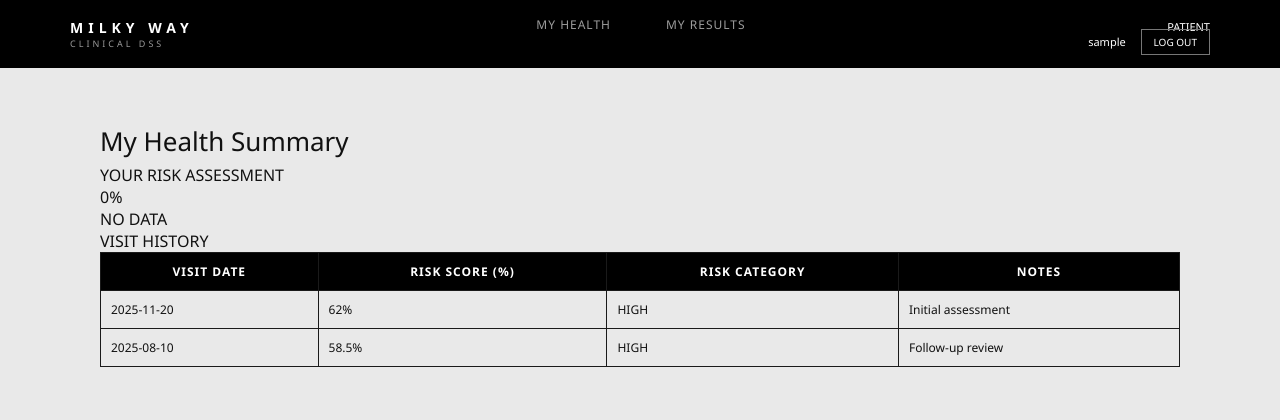
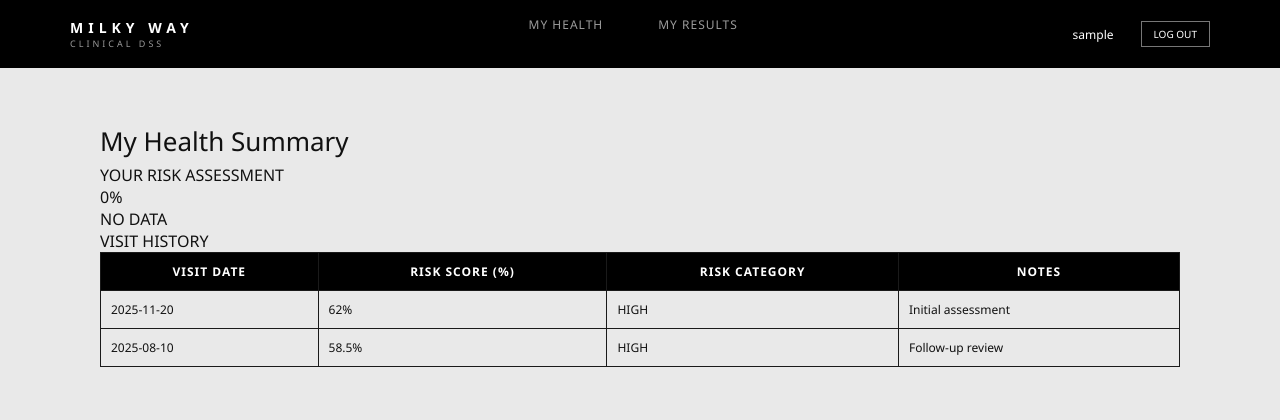
Before and after one commit to Dzoixy/milky-way-new-blood, a FastAPI app: page /patient/dashboard in a window 1280 px wide. Shown: the top 420 px of the page. Run offline with FastAPI, Linux system fonts and the light colour scheme; the visitor is signed in with stand-in values (Sample User, id 1); parts of the project's set-up code (start-up, migrations or seed data) failed here and were passed over.

Commit message:
fix base

```diff
--- a/app/static/css/base.css
+++ b/app/static/css/base.css
@@ -89,3 +89,19 @@ body{
   display:flex;
   justify-content:space-between;
 }
+
+.user{
+  display:flex;
+  align-items:center;
+  gap:15px;
+  font-size:12px;
+  color:#fff;
+}
+
+.logout{
+  border:1px solid #777;
+  padding:5px 12px;
+  font-size:10px;
+  text-decoration:none;
+  color:#fff;
+}
--- a/app/templates/base.html
+++ b/app/templates/base.html
@@ -55,13 +55,8 @@
     </nav>
 
     <div class="user">
-        {% if role == "clinician" %}
-            CLINICIAN<br>
-        {% elif role == "patient" %}
-            PATIENT<br>
-        {% endif %}
-        {{ user_name }}
-        <a href="/logout" class="logout">LOG OUT</a>
+        <span class="user-name">{{ user_name }}</span>
+        <a href="/login" class="logout">LOG OUT</a>
     </div>
 
 </header>
```
